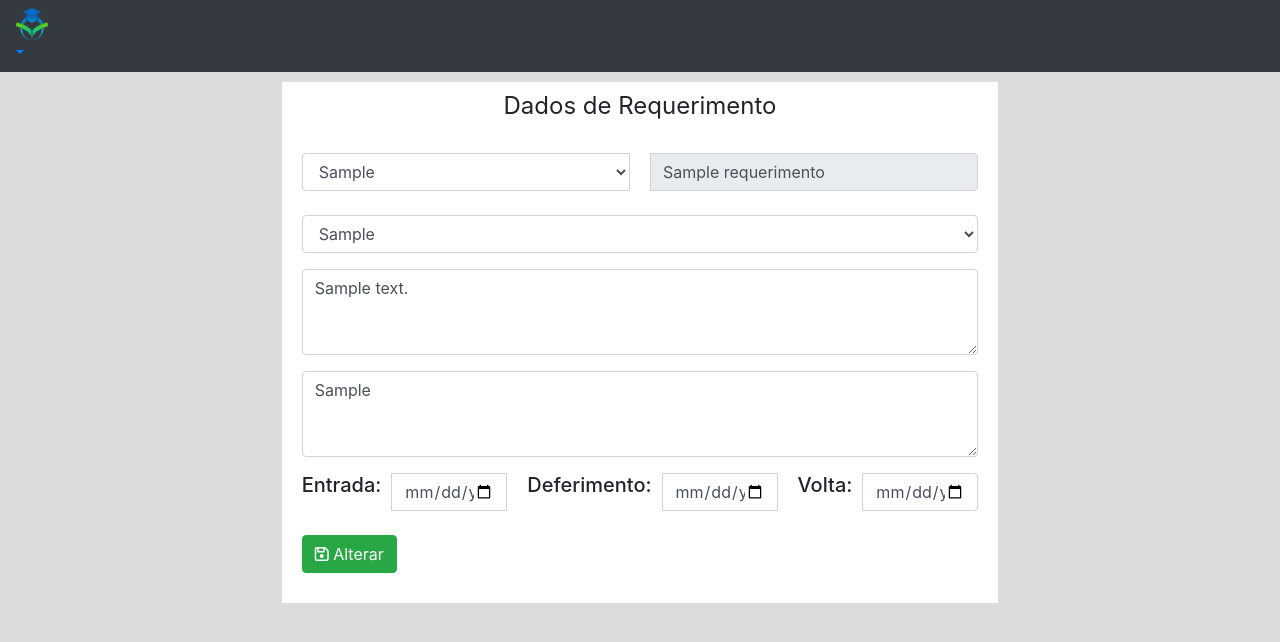
After one commit to israelitalo/lineeducation, a PHP site: the page made by editar_form_req.php in a window 1280 px wide. The commit adds this page. Shown: the top 642 px of the page. Run offline with PHP 8.4, Linux system fonts and the light colour scheme; the visitor is signed in with stand-in values (Sample User, id 1); tables that the repository leaves empty or names only in its code hold one stand-in row (values such as "Sample post"); some libraries are stand-ins or nearby versions.

Commit message:
Get enviando informações do requerimento para o formulário editar

```diff
--- /dev/null
+++ b/editar_form_req.php
@@ -0,0 +1,128 @@
+<?php
+    session_start();
+    include 'verifica_usuario_logado.php';
+    include 'conexao.php';
+
+    if(isset($_GET['id'])){
+        $req_id = $_GET['id'];
+
+        $sql = "SELECT * FROM funcionario f, requerimento r WHERE r.req_fun_matricula = '$req_id' AND f.fun_matricula = '$req_id'";
+        $stmt = mysqli_query($conexao, $sql);
+        $result = mysqli_fetch_assoc($stmt);
+
+        if(empty($result['req_fun_matricula']) || empty($result['req_id'])){
+            $_SESSION['msg'] = "Dados imcompatíveis para alteração.";
+            header("Location: relatorio_de_req.php");
+            exit;
+        }
+
+    }else{
+        $_SESSION['msg'] = "Selecione um requerimento para alterá-lo.";
+        header("Location: relatorio_de_req.php");
+        exit;
+    }
+?>
+<!DOCTYPE html>
+<html>
+<head>
+    <meta charset="utf-8">
+    <meta name="viewport" content="width=width-device, initial-scale=1, shrink-to-fit=no">
+    <script type="text/javascript" src="script.js"></script>
+    <link rel="stylesheet" type="text/css" href="css/bootstrap.min.css">
+    <link rel="stylesheet" type="text/css" href="css/style.css">
+    <script src="https://kit.fontawesome.com/68d49f23cf.js" crossorigin="anonymous"></script>
+    <script src="https://ajax.googleapis.com/ajax/libs/jquery/3.4.1/jquery.min.js"></script>
+    <title>Cadastro de Requerimento</title>
+</head>
+<body>
+<nav class="navbar navbar-expand-lg navbar-dark bg-dark">
+    <div height="72">
+        <div class="dropdown ">
+            <div class="imgProfile"> <a href="index.php"><img class="img-fluid" src="img/default.png"></a></div>
+            <a href="" class="dropdown-toggle" data-toggle="dropdown"></a>
+            <div class="dropdown-menu">
+                <a class="dropdown-item" href="logout.php">Sair</a>
+            </div>
+        </div>
+    </div>
+    <button class="navbar-toggler" type="button" data-toggle="collapse" data-target="#navbarSite">
+        <span class="navbar-toggler-icon"></span>
+    </button>
+    <div class="collapse navbar-collapse" id="navbarSite">
+        <ul class="navbar-nav">
+            <li class="nav-item active" style="padding-left: 20px">
+                <a class="nav-link" href="relatorio_de_req.php"><span class="sr-only">(página atual)</span></a>
+            </li>
+        </ul>
+    </div>
+</nav>
+<?php
+if(isset($_SESSION['msg'])){
+    $msg = $_SESSION['msg'];
+    if($msg == "Requerimento cadastrado com sucesso."){
+        echo "<div class='alert alert-info' role='alert'>$msg</div>";
+    }
+    else{
+        echo "<div class='alert alert-danger' role='alert'>$msg</div>";
+    }
+    unset($_SESSION['msg']);
+}
+?>
+<div class="container-fluid">
+    <div class="row justify-content-center align-items-center" style="margin-top: 10px"><!--Grid -->
+        <div class="col-sm-7 justify-content-center align-items-center">
+            <!--class "cabeca_relatorio_de_fun" editar estilo do cabeçalho da coluna  -->
+            <!--Corpo da coluna onde fica os inputs -->
+            <div class="area_de_cadastro_req">
+                <div class="font-weight-normal h4 text-center">
+                    Dados de Requerimento
+                </div><br>
+                <!--Início do Formulário-->
+                <form action="editar_req_submit.php" method="POST">
+                    <div class="input-group">
+                        <!--input de matricula do requerente -->
+                        <select class='form-control view_data' id="fun_matricula" type='number' name='req_fun_matricula' required='number' style='float: left; margin-right: auto'>
+                            <option><?php echo $result['req_fun_matricula'];?></option>
+                        </select>
+                        <input class="form-control" id="campo_funcionario" name="nome_funcionario" type="text" placeholder="Nome do funcionário"
+                               style="float: right; margin-left: 20px" disabled value="<?php echo $result['fun_nome'];?>">
+                    </div><br>
+                    <div class="form-group"><!--input com opções de tipo de req. -->
+                        <select class="form-control" name="req_tipo_req" >
+                            <option><?php echo $result['req_tipo_req'];?></option>
+                            <option>FOLGA</option>
+                            <option>FÉRIAS</option>
+                            <option>AUMENTO SALARIAL</option>
+                            <option>RENOVAÇÃO DE CONTRATO</option>
+                        </select>
+                    </div>
+                    <div class="form-group"><!--area de texto de tap_req -->
+                        <textarea class="form-control" name="req_descricao" rows="3" placeholder="Descrição" required="text"><?php echo $result['req_descricao'];?></textarea>
+                    </div>
+                    <div class="form-group"><!--area de texto de despacho -->
+                        <textarea class="form-control" name="req_despacho" rows="3" placeholder="despacho/encaminhamento" required="text"><?php echo $result['req_despacho'];?></textarea>
+                    </div>
+                    <div class="input-group">
+                        <!--input de entrada de req.-->
+                        <span class="h5 espaco">Entrada: </span>
+                        <input class="form-control tamanho_input_req2" type="date" name="req_entrada" placeholder="Entrada" required="date" value="<?php echo $result['req_entrada'];?>">
+                        <!--input de deferimento de req. -->
+                        <span class="h5 espaco">Deferimento: </span>
+                        <input class="form-control tamanho_input_req2" type="date" name="req_deferimento" placeholder="Deferimento" required="date" value="<?php echo $result['req_deferimento'];?>">
+                        <!--input de volta de req. -->
+                        <span class="h5 espaco">Volta: </span>
+                        <input class="form-control" type="date" name="req_volta" placeholder="Volta" required="date" value="<?php echo $result['req_volta'];?>">
+                    </div><br>
+                    <div class="input-group">
+                        <!--Botão de salvar -->
+                        <button type="submit" class="btn btn-success"><i class="far fa-save"></i> Alterar</button>
+                    </div>
+                </form>
+            </div>
+        </div>
+    </div>
+</div>
+<script type="text/javascript" src="js/jquery-3.4.1.min.js"></script>
+<script type="text/javascript" src="js/bootstrap.bundle.min.js"></script>
+</body>
+</html>
```
Also changed, not shown: relatorio_de_req.php (+4 -4 lines), excluir_req.php (added).
